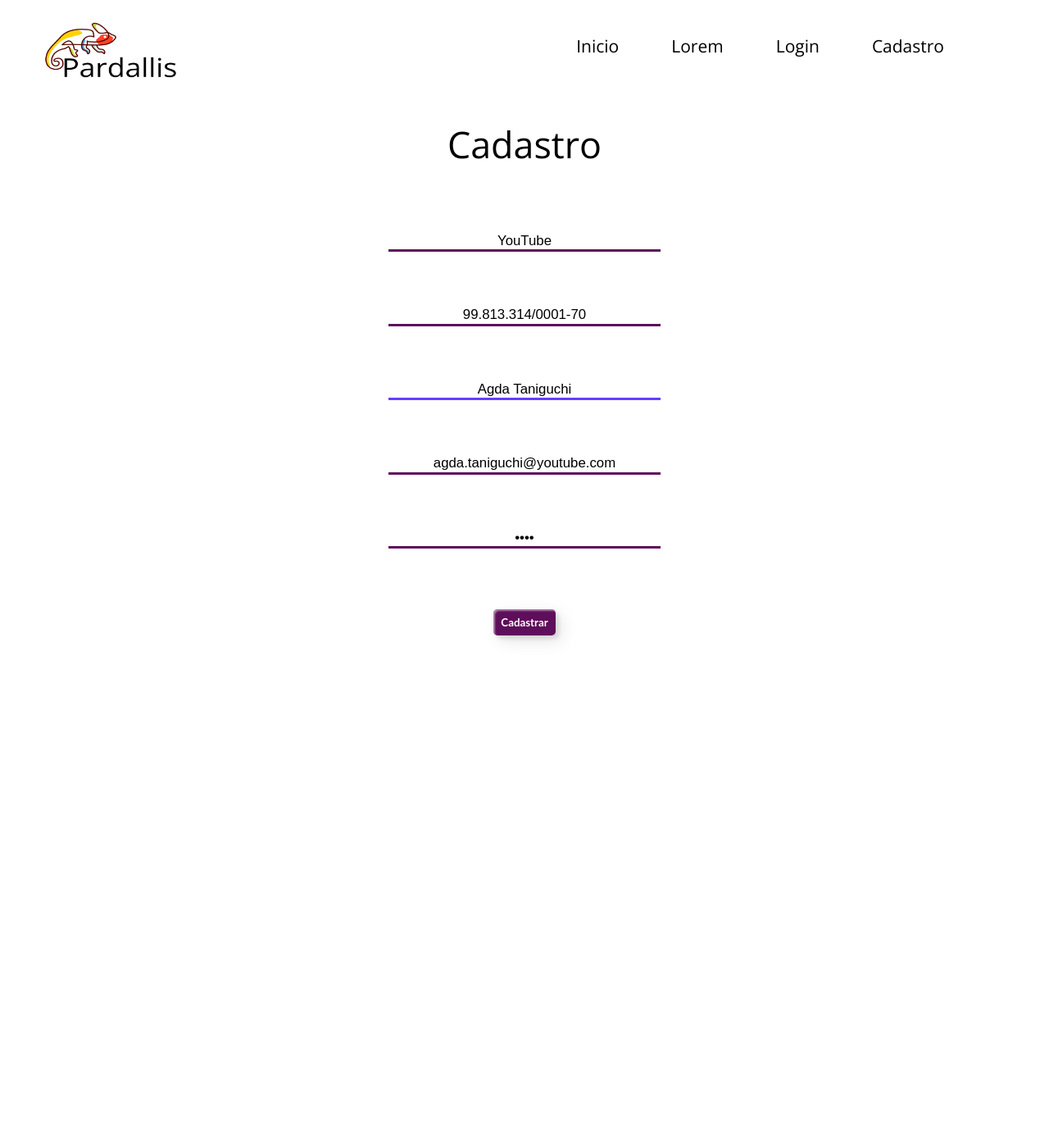
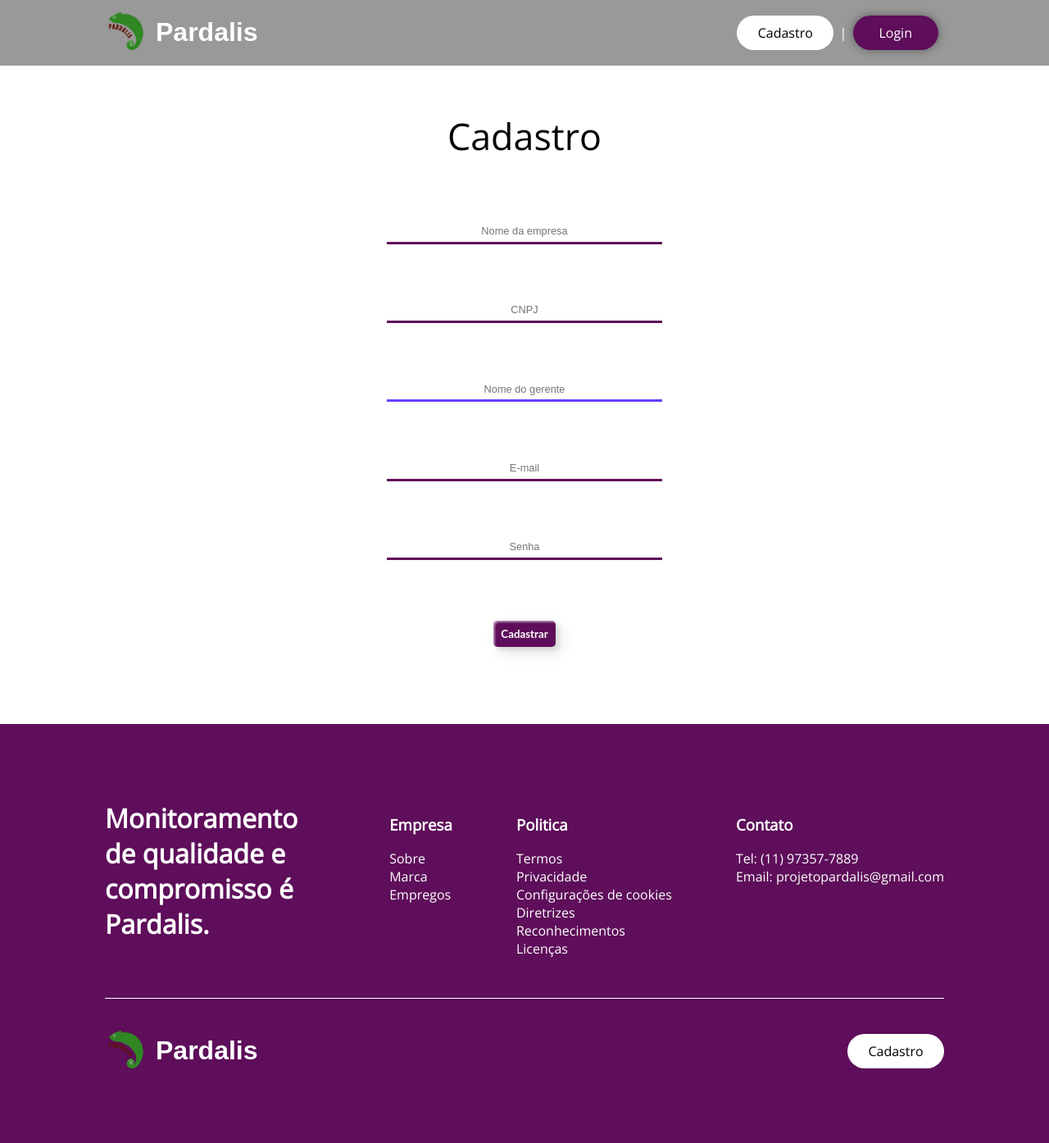
Before and after one commit to project-pardalis/project-pardalis, a website: page SIte/public/cadastro.html in a window 1280 px wide. Shown: the whole page at 82% size. Before the commit the page ends 869 px from the top, so only its background shows below. Drawn offline with nearby package versions, Linux system fonts and the light colour scheme.

Commit message:
Alteração cor do index

```diff
--- a/SIte/public/cadastro.html
+++ b/SIte/public/cadastro.html
@@ -6,6 +6,7 @@
     <meta name="viewport" content="width=device-width, initial-scale=1.0">
     <title>Login-Pardallis</title>
     <link rel="stylesheet" href="style.css">
+    <link rel="stylesheet" href="index.css">
 
 </head>
 <body>
@@ -13,34 +14,93 @@
 <div class="main">
 
     <div class="header">
-
-        <div class="logo-img">
-            <img src="./imgs/Pardallis-logo-temporario.png">
+        <div class="container">
+            <a href="index.html" class="titulo">
+                <img src="imgs/logo.png" alt="">
+                <h1>Pardalis</h1>
+            </a>
+            <ul class="register">
+                <a href="cadastro.html">
+                    <div class="cadastro_botao">
+                        <li>Cadastro</li>
+                    </div>
+                </a>
+                |
+                <a href="login.html">
+                    <div class="login_botao">
+                        <li> Login</li>
+                    </div>
+                </a>
+            </ul>
         </div>
-
-        <div class="header-itens">
-            <a href=""><li>Inicio</li></a>
-            <a href="#"><li>Lorem</li></a>
-            <a href="login.html"><li>Login</li></a>
-            <a href="#"><li>Cadastro</li></a>
-        </div>
-
     </div>
 
     <div class="center-form">
         <h1>Cadastro</h1>
         <div class="form">
-            <input type="text" class="input-form" placeholder="Nome da empresa" id="ipt_empresa" onkeypress="key()" value='YouTube'>
-            <input type="text" class="input-form" maxlength="18" placeholder="CNPJ" id="ipt_cnpj" onkeypress="key()" value='99.813.314/0001-70'>
-            <input type="text" autofocus class="input-form" placeholder="Nome do gerente" id="ipt_gerente" onkeypress="key()" value='Agda Taniguchi'>
-            <input type="text" autofocus class="input-form" placeholder="E-mail" id="ipt_email" onkeypress="key()" value='agda.taniguchi@youtube.com'>
-            <input type="password" class="input-form" placeholder="Senha" id="ipt_senha" onkeypress="key()" value='1234'>
+            <input type="text" class="input-form" placeholder="Nome da empresa" id="ipt_empresa" onkeypress="key()">
+            <input type="text" class="input-form" maxlength="18" placeholder="CNPJ" id="ipt_cnpj" onkeypress="key()">
+            <input type="text" autofocus class="input-form" placeholder="Nome do gerente" id="ipt_gerente" onkeypress="key()">
+            <input type="text" autofocus class="input-form" placeholder="E-mail" id="ipt_email" onkeypress="key()">
+            <input type="password" class="input-form" placeholder="Senha" id="ipt_senha" onkeypress="key()">
             <button onclick="cadastrar()">Cadastrar</button>
         </div>
 
         <span id="error_msg"></span>
     </div>
 
+    <div class="footer">
+        <div class="container">
+            <div class="boxes_footer1">
+
+                <div class="slogan_footer">
+                    <h1>Monitoramento de qualidade e compromisso é Pardalis.</h1>
+                </div>
+
+                <div class="listas_footer">
+                    <ul class="ul_footer">
+                        <h3>Empresa</h3>
+                        <li>Sobre</li>
+                        <li>Marca</li>
+                        <li>Empregos</li>
+                    </ul>
+
+                    <ul class="ul_footer">
+                        <h3>Politica</h3>
+                        <li>Termos</li>
+                        <li>Privacidade</li>
+                        <li>Configurações de cookies</li>
+                        <li>Diretrizes</li>
+                        <li>Reconhecimentos</li>
+                        <li>Licenças</li>
+                    </ul>
+
+                    <ul class="ul_footer">
+                        <h3>Contato</h3>
+
+                        <li>Tel: (11) 97357-7889</li>
+                        <li>Email: projetopardalis@gmail.com</li>
+
+                    </ul>
+                </div>
+            </div>
+
+            <div class="divisao"></div>
+
+            <div class="boxes_footer2">
+                <div class="titulo">
+                    <img src="imgs/logo.png" alt="">
+                    <h1>Pardalis</h1>
+                </div>
+
+                <a href="cadastro.html">
+                    <div class="cadastro_botao">
+                        Cadastro
+                    </div>
+                </a>
+            </div>
+        </div>
+    </div>
 </div>
 
 </body>
--- a/SIte/public/index.css
+++ b/SIte/public/index.css
@@ -2,7 +2,7 @@
 
 body {
     margin: 0;
-    background: black;
+    /* background: black; */
     font-family: 'Open Sans', sans-serif;;
 }
 
@@ -16,7 +16,6 @@ body {
 
 
 /* HEADER - COMEÇO */
-
 .fundo {
     margin: auto;
     background-color: whitesmoke;
@@ -36,7 +35,7 @@ body {
     display: flex;
     margin-bottom: 24px;
     /* border: 3px solid blue; */
-    /* background-color: rgb(107, 195, 73); */
+    /* background-color: rgb(94, 14, 90); */
 
 }
 
@@ -51,7 +50,6 @@ body {
     align-items: center;
     font-family:'Arial';
     /* text-shadow: 0.1em 0.1em 0.05em rgb(0, 0, 0); */
-    width: 35%;
     /* text-shadow: 1px 1px black;  */
     /* border: 3px solid blue; */
 }
@@ -106,7 +104,7 @@ body {
 }
 
 .login_botao {
-    background-color:   rgb(107, 195, 73);
+    background-color:   rgb(94, 14, 90);
     color: white;
     /* text-shadow: 0.1em 0.1em 0.05em rgb(0, 0, 0); */
     box-shadow: 0 0 12px rgba(0, 0, 0, 0.4);
@@ -315,7 +313,7 @@ a {
 /* FOOTER - COMEÇO */
 
 .footer{
-    background-color:   rgb(107, 195, 73);
+    background-color:   rgb(94, 14, 90);
     width: 100%;
     color: white;
     padding-top: 72px;
@@ -394,7 +392,7 @@ a {
 }
 
 ::-webkit-scrollbar-thumb {
-    background: rgb(107, 195, 73);
+    background: rgb(94, 14, 90);
     /* border-radius: 16px; */
 }
 
@@ -508,7 +506,7 @@ a {
     }
 
     .login_botao {
-        background-color:   rgb(107, 195, 73);
+        background-color:   rgb(94, 14, 90);
         color: white;
 
         box-shadow: 0 0 12px rgba(0, 0, 0, 0.4);
@@ -675,7 +673,7 @@ a {
 /* FOOTER - COMEÇO */
 
 .footer{
-    background-color:   rgb(107, 195, 73);
+    background-color:   rgb(94, 14, 90);
     width: 100vh;
     color: white;
     padding-top: 72px;
--- a/SIte/public/style.css
+++ b/SIte/public/style.css
@@ -9,17 +9,17 @@
 
 }
 
-*,
+/* *,
 *::before,
 *::after {
   margin: 0;
   padding: 0;
   box-sizing: border-box;
-}
+} */
 
 body {
-  font-size: 1.3125rem;
-  line-height: 1.6;
+  /* font-size: 1.3125rem; */
+  /* line-height: 1.6; */
   height: 100vh auto;
   /* background-color: var(--backgroundColor); */
   font-family: 'Open Sans', sans-serif;
@@ -33,39 +33,6 @@ a {
 .main {
   width: 100%;
   height: 100%;
-}
-
-.header {
-  border: none;
-  display: flex;
-  flex-direction: row;
-  justify-content: space-between;
-}
-
-.header .logo-img img {
-  height: 60%;
-  width: 30%;
-  margin-top: 5%;
-  margin-left: 10%;
-}
-
-.header-itens {
-  border: none;
-  display: flex;
-  flex-direction: row;
-  align-items: center;
-  text-decoration: none;
-  list-style: none;
-  margin-right: 10%;
-}
-
-.header-itens li {
-  margin-left: 5vw;
-  color: black;
-}
-
-.header-itens li:hover {
-  border-bottom: 4px solid var(--thirdColor);
 }
 
 .center-form {
@@ -136,9 +103,7 @@ a {
   font-weight: bold;
   cursor: pointer;
   z-index: 1;
-
   font-family: "Lato", sans-serif;
-
   cursor: pointer;
   transition: all 0.3s ease;
   position: relative;
```
Also changed, not shown: SIte/public/index.html (+5 -16 lines), SIte/public/login.html (+70 -15 lines).
